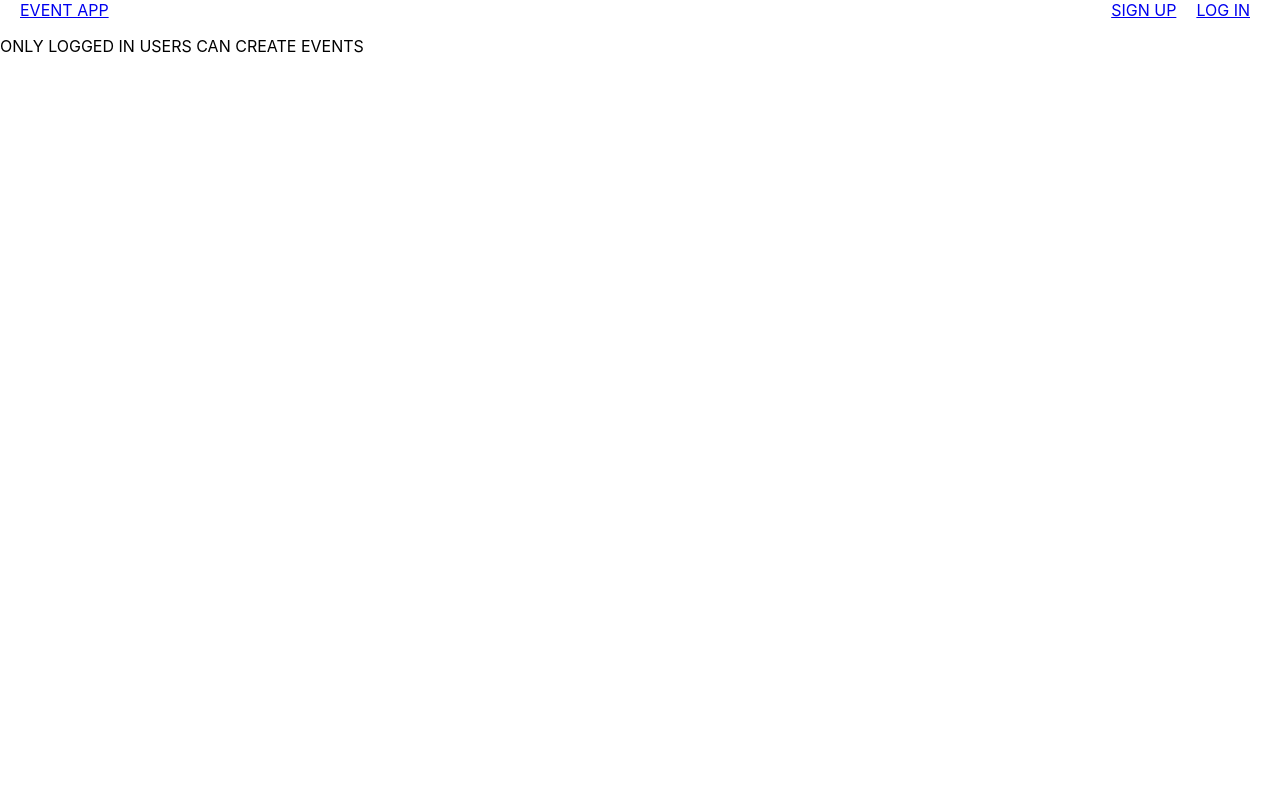
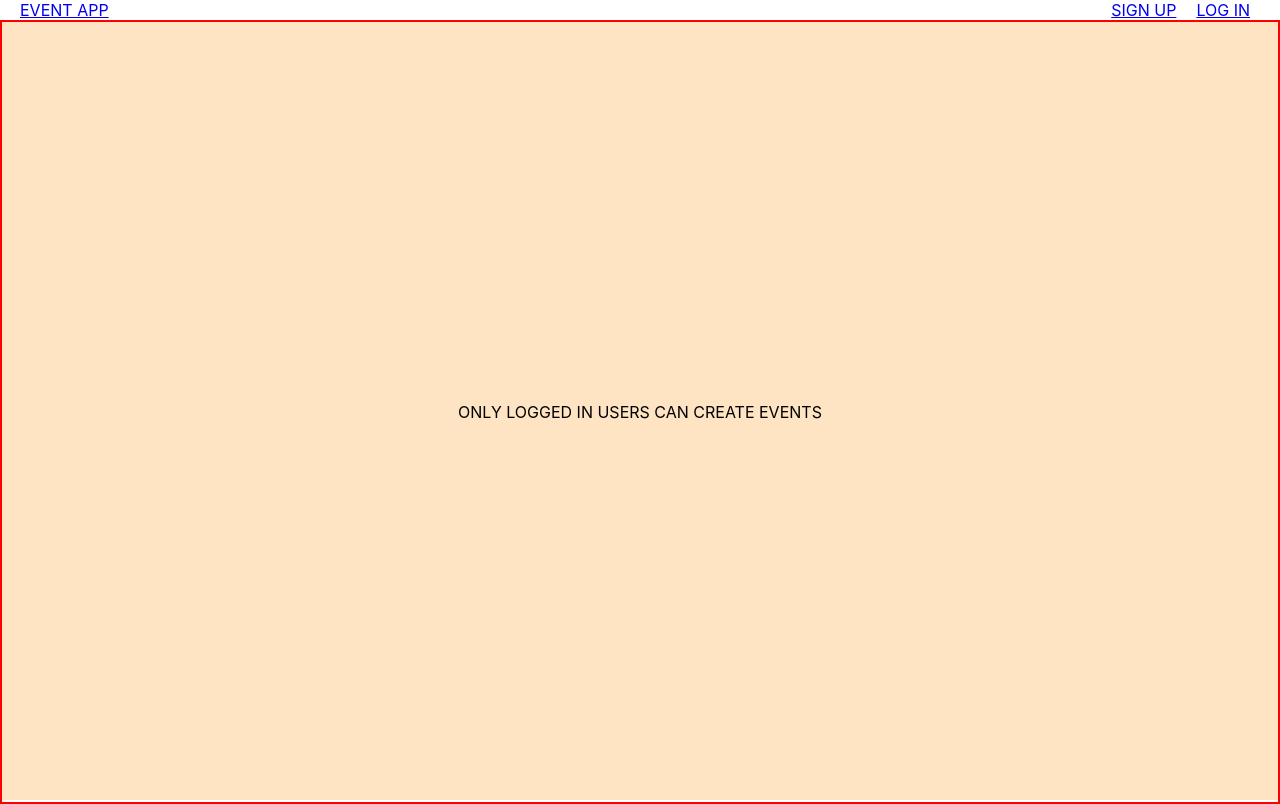
Before and after one commit to ManohisoaVicky/Project4-Event, a React (Create React App) app in the folder client/: page /event/new in a window 1280 px wide. Built offline with nearby package versions, Linux system fonts and the light colour scheme.

Commit message:
added css layout styling for form in update and new event pages

```diff
--- a/client/src/App.css
+++ b/client/src/App.css
@@ -4,3 +4,8 @@
 
   height: 100%;
 }
+
+main {
+  height: 100%;
+  background-color: bisque;
+}
--- a/client/src/components/FormElements/Input/Input.css
+++ b/client/src/components/FormElements/Input/Input.css
@@ -0,0 +1,11 @@
+.custom-input-container {
+    display: flex;
+    flex-direction: column;
+}
+
+/* .custom-input-container > input {
+    border: 2px solid green;
+} */
+
+.name {
+}
--- a/client/src/components/FormElements/Input/Input.jsx
+++ b/client/src/components/FormElements/Input/Input.jsx
@@ -13,6 +13,7 @@ function Input(props) {
     onChange={(e) => props.handleChange(e)}
     placeholder={props.placeholder}
     className={props.name}
+    label={props.label}
     />
   ) :
    props.name === "description" || props.name === "bio" ? (
@@ -89,8 +90,8 @@ function Input(props) {
   )
 
   return (
-    <div>
-      <label>{props.label}</label>
+    <div className='custom-input-container'>
+      {props.label && <label className='custom-input-label'>{props.label}</label>}
       {element}
     </div>
   )
--- a/client/src/pages/NewEventPage/NewEventPage.jsx
+++ b/client/src/pages/NewEventPage/NewEventPage.jsx
@@ -37,9 +37,9 @@ function NewEventPage() {
 
 
   return (
-    <div>
+    <div className='event-form-container'>
       {user ?
-      <form onSubmit={handleSubmit}>
+      <form onSubmit={handleSubmit} className="event-form" >
         <Input
         type="text"
         value={event.name}
--- a/client/src/pages/UpdateEventPage/UpdateEventPage.css
+++ b/client/src/pages/UpdateEventPage/UpdateEventPage.css
@@ -0,0 +1,15 @@
+.event-form-container {
+    display: flex;
+    justify-content: center;
+    align-items: center;
+    height: 100%;
+
+    border: 2px solid red;
+    margin: 0 auto;
+}
+
+.event-form {
+    border: 2px solid blue;
+    height: 70%;
+    width: 50%;
+}
--- a/client/src/pages/UpdateEventPage/UpdateEventPage.jsx
+++ b/client/src/pages/UpdateEventPage/UpdateEventPage.jsx
@@ -40,11 +40,11 @@ function UpdateEventPage() {
   }
 
   return (
-    <div>
+    <div className='event-form-container'>
       { user ?
         event ?
         user.id === event.host ?
-        <form onSubmit={handleSubmit} >
+        <form onSubmit={handleSubmit} className="event-form" >
           <Input
           type="text"
           value={event.name}
```
